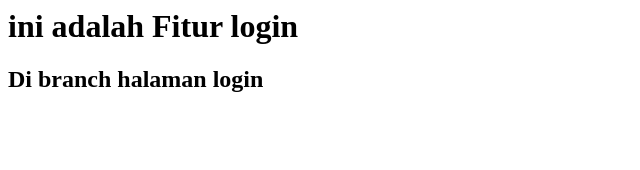
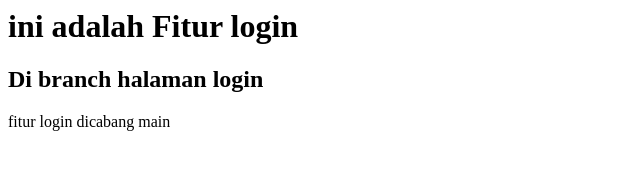
Before and after one commit to zain330/belajar_git, a plain HTML site: page login.html in a window 1280 px wide. Shown: the whole page, without its empty margins (0-640 px from the left). Drawn offline with Linux system fonts and the light colour scheme.

Commit message:
melakukan perubahan login.html

```diff
--- a/login.html
+++ b/login.html
@@ -5,5 +5,6 @@
     <body>
         <h1>ini adalah Fitur login</h1>
         <h2>Di branch halaman login</h2>
+        <p>fitur login dicabang main</p>
     </body>
 </html>
```
